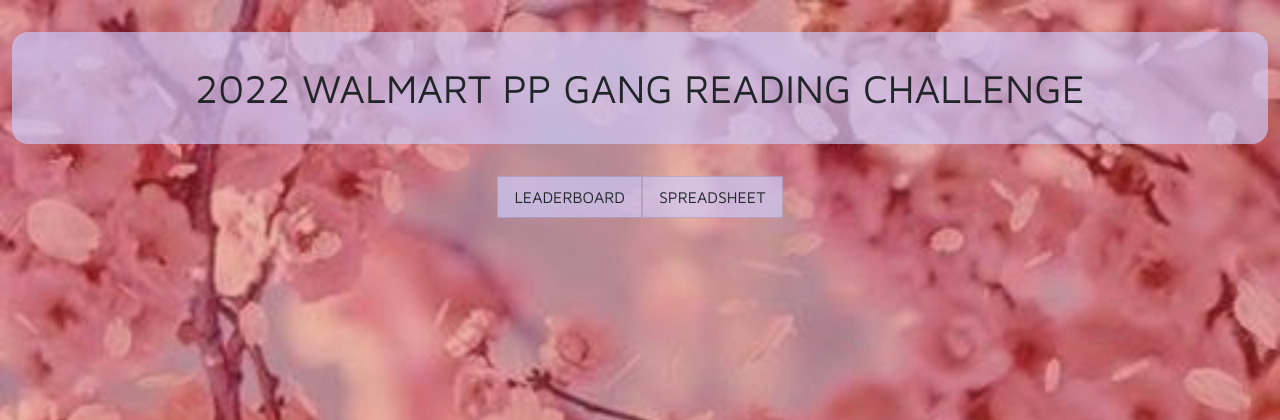
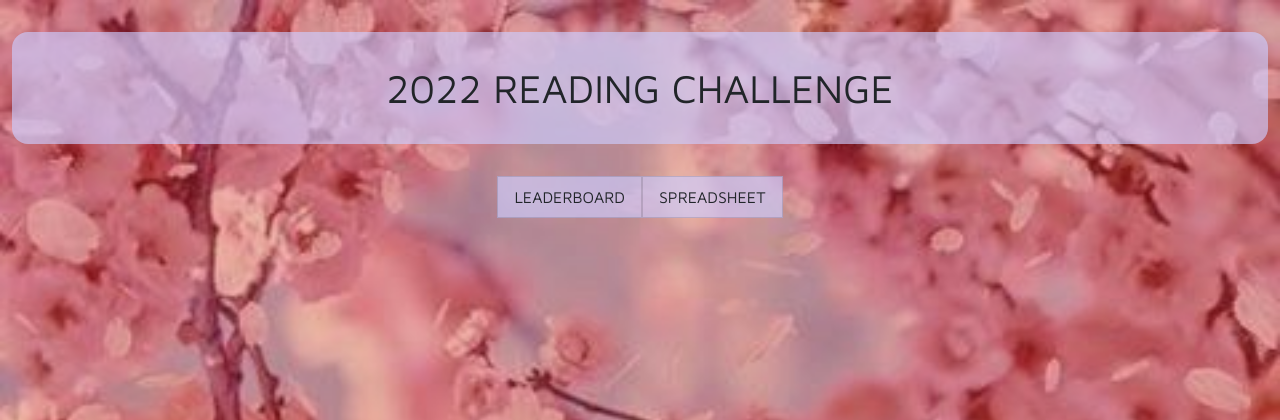
Before and after one commit to psittikul/reading-challenge, a PHP site: page / in a window 1280 px wide. Shown: the top 420 px of the page. Run offline with PHP 8.4, Linux system fonts and the light colour scheme; data that the repository does not hold is empty; some libraries are stand-ins or nearby versions.

Commit message:
Rename app/site

```diff
--- a/includes/header.php
+++ b/includes/header.php
@@ -2,7 +2,7 @@
 <!doctype html>
 <html>
     <head>
-        <title>2022 walmart PP gang reading challenge</title>
+        <title>2022 reading challenge</title>
         <link href="https://cdn.jsdelivr.net/npm/bootstrap@5.1.3/dist/css/bootstrap.min.css" rel="stylesheet" integrity="sha384-1BmE4kWBq78iYhFldvKuhfTAU6auU8tT94WrHftjDbrCEXSU1oBoqyl2QvZ6jIW3" crossorigin="anonymous">
         <link rel="preconnect" href="https://fonts.googleapis.com">
         <link rel="preconnect" href="https://fonts.gstatic.com" crossorigin>
@@ -14,7 +14,7 @@
     </head>
     <body>
         <div class='container-fluid'>
-            <h1 id='pageTitle'>2022 WALMART PP GANG READING CHALLENGE</h1>
+            <h1 id='pageTitle'>2022 READING CHALLENGE</h1>
             <ul class="list-group list-group-horizontal" id='topNav'>
                 <a href='<?php echo $_SERVER['REQUEST_URI'] == '/challenge.php' ? 'index.php' : '#';?>'><li class="list-group-item">LEADERBOARD</li></a>
                 <a href='<?php echo $_SERVER['REQUEST_URI'] == '/challenge.php' ? '#' : 'challenge.php';?>'><li class="list-group-item">SPREADSHEET</li></a>
```
